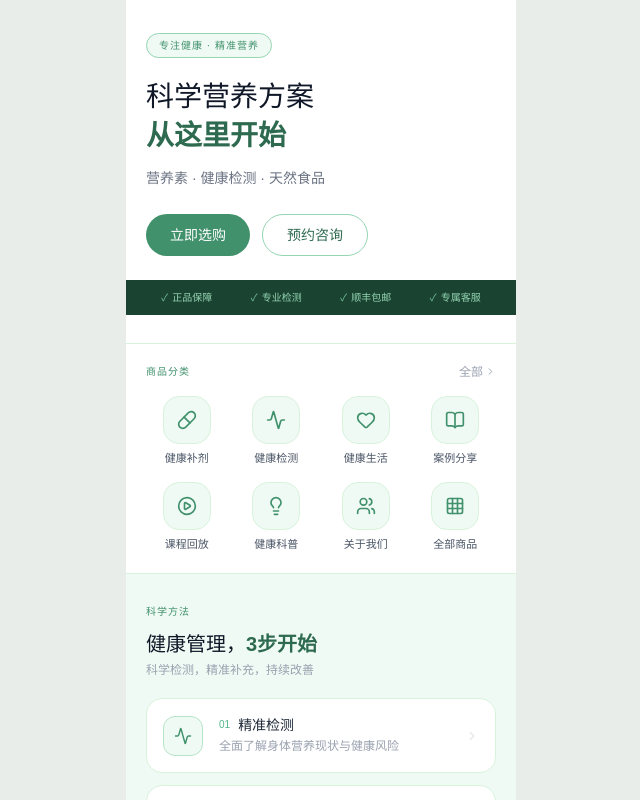
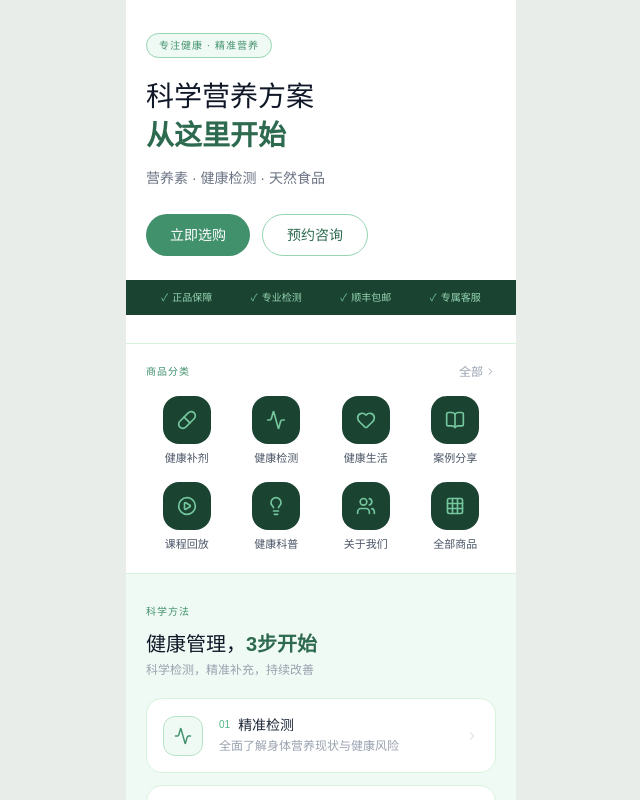
Before and after one commit to ChrisCai1990/huize-jiagong, a Next.js app: page /youzan in a window 1280 px wide. Shown: the top 800 px of the page, without its empty margins (319-959 px from the left). Built offline with nearby package versions, Linux system fonts and the light colour scheme.

Commit message:
style: 分类图标底色改为深绿

```diff
--- a/src/app/youzan/page.tsx
+++ b/src/app/youzan/page.tsx
@@ -121,10 +121,10 @@ export default function YouzanPage() {
               {categories.map(({ icon: Icon, label }, i) => (
                 <button key={i} className="flex flex-col items-center gap-1.5">
                   <div
-                    className="w-12 h-12 rounded-2xl flex items-center justify-center border"
-                    style={{ background: "var(--green-50)", borderColor: "var(--green-100)" }}
+                    className="w-12 h-12 rounded-2xl flex items-center justify-center"
+                    style={{ background: "var(--green-900)" }}
                   >
-                    <Icon size={20} style={{ color: "var(--green-700)" }} />
+                    <Icon size={20} style={{ color: "var(--green-400)" }} />
                   </div>
                   <span className="text-[11px] text-gray-600">{label}</span>
                 </button>
```
